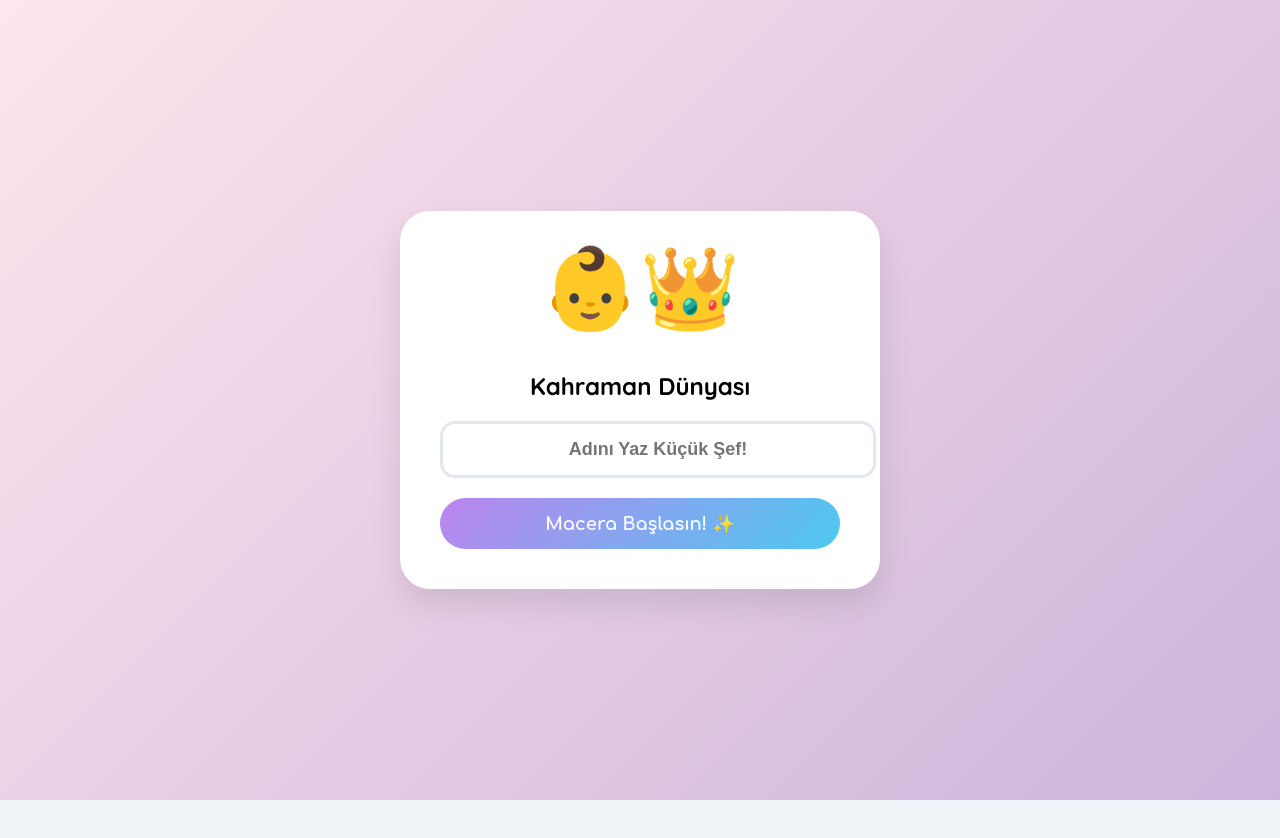
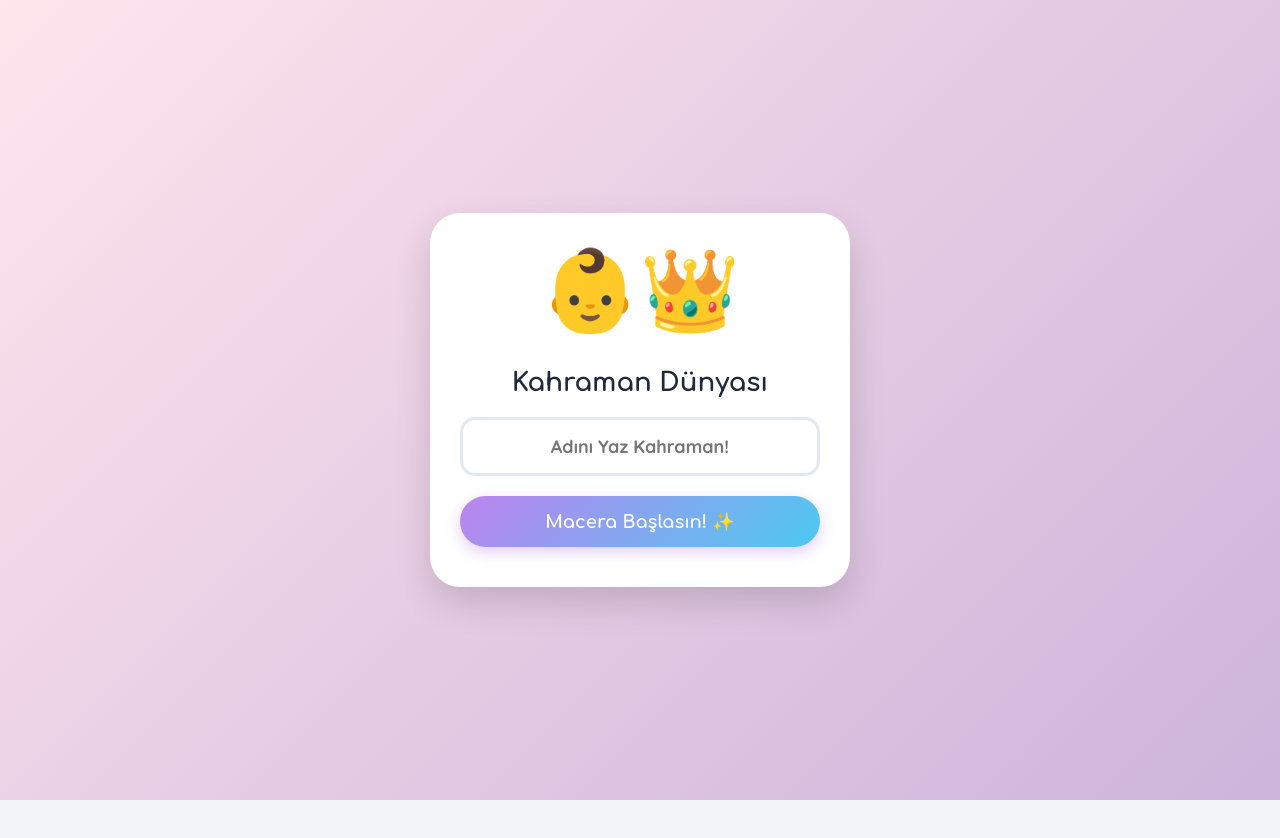
Before and after one commit to ozanerkan/aile-rutini, a plain HTML site: page index.html in a window 1280 px wide. Before the commit the page ends 800 px from the top, so only its background shows below. Drawn offline with Linux system fonts and the light colour scheme.

Commit message:
Refactor styles and improve layout in index.html

```diff
--- a/index.html
+++ b/index.html
@@ -23,11 +23,13 @@
             margin: 0; padding: 20px;
             display: flex; flex-direction: column; align-items: center;
             overflow-x: hidden; user-select: none;
+            min-height: 100vh;
+            justify-content: flex-start;
         }
 
-        /* TATLI ARKA PLAN ANİMASYONLARI (Uçan Balonlar ve Bulutlar) */
+        /* TATLI ARKA PLAN ELEMENTLERİ */
         .decor {
-            position: fixed; font-size: 30px; opacity: 0.15; z-index: -1;
+            position: fixed; font-size: 35px; opacity: 0.15; z-index: -1;
             animation: floatAnim 8s infinite ease-in-out;
         }
         @keyframes floatAnim {
@@ -35,32 +37,43 @@
             50% { transform: translateY(-20px) rotate(10deg); }
         }
 
-        /* GİRİŞ EKRANI */
+        /* %100 HİZALANMIŞ GİRİŞ EKRANI */
         #loginScreen {
             position: fixed; top: 0; left: 0; width: 100%; height: 100%;
             background: linear-gradient(135deg, #ffe5ec, #cdb4db);
-            z-index: 9999; display: flex; flex-direction: column; align-items: center; justify-content: center;
+            z-index: 9999;
+            display: flex; flex-direction: column; align-items: center; justify-content: center;
+            box-sizing: border-box;
         }
         .login-box {
-            background: white; padding: 40px; border-radius: 30px;
-            box-shadow: 0 15px 30px rgba(0,0,0,0.1); text-align: center; max-width: 400px; width: 90%;
+            background: white; padding: 40px 30px; border-radius: 30px;
+            box-shadow: 0 15px 35px rgba(0,0,0,0.15); text-align: center;
+            max-width: 420px; width: 85%;
+            display: flex; flex-direction: column; align-items: center; justify-content: center;
+            box-sizing: border-box;
         }
-        .login-avatar { font-size: 80px; animation: bounce 2s infinite; margin-bottom: 10px; }
+        .login-avatar { font-size: 80px; animation: bounce 2s infinite; margin-bottom: 15px; }
+        .login-box h2 { font-family: 'Comfortaa', cursive; color: var(--dark); margin: 0 0 20px 0; font-size: 26px; }
         .login-input {
             width: 100%; padding: 15px; border: 3px solid #e2e8f0; border-radius: 15px;
-            font-size: 18px; font-weight: bold; text-align: center; outline: none; margin-bottom: 20px;
+            font-family: 'Quicksand', sans-serif; font-size: 18px; font-weight: bold;
+            text-align: center; outline: none; margin-bottom: 20px; box-sizing: border-box;
+            transition: border-color 0.3s;
         }
+        .login-input:focus { border-color: var(--purple); }
         .login-btn {
             font-family: 'Comfortaa', cursive; background: linear-gradient(135deg, var(--purple), var(--blue));
-            color: white; border: none; padding: 15px; font-size: 18px; font-weight: bold; border-radius: 50px; cursor: pointer; width: 100%;
+            color: white; border: none; padding: 15px; font-size: 18px; font-weight: bold;
+            border-radius: 50px; cursor: pointer; width: 100%; box-sizing: border-box;
+            box-shadow: 0 5px 15px rgba(188, 132, 238, 0.4); transition: all 0.2s;
         }
+        .login-btn:hover { transform: translateY(-2px); box-shadow: 0 8px 20px rgba(188, 132, 238, 0.6); }
 
         /* ANA İÇERİK */
         #appContent { display: none; width: 100%; max-width: 900px; }
 
         h1 { font-family: 'Comfortaa', cursive; color: var(--dark); text-align: center; margin-bottom: 5px; }
 
-        /* MÜZİK VE KONTROL PANELİ */
         .control-panel {
             display: flex; justify-content: space-between; width: 100%; margin-bottom: 15px; gap: 10px;
         }
@@ -70,7 +83,6 @@
         }
         .mini-btn:hover { background: #f8fafc; }
 
-        /* ÜST PANEL (SKOR & PROGRESS) */
         .header-card {
             background: white; padding: 20px; border-radius: 25px;
             box-shadow: 0 10px 20px rgba(0,0,0,0.03); margin-bottom: 25px; text-align: center;
@@ -79,20 +91,16 @@
         .progress-container { background: #e2e8f0; border-radius: 50px; height: 25px; width: 100%; overflow: hidden; }
         .progress-bar { background: linear-gradient(90deg, var(--orange), var(--purple)); height: 100%; width: 0%; transition: width 0.4s; }
 
-        /* HAFTALIK TAKVİM / PROGRESS GÖRÜNÜMÜ */
         .weekly-tracker {
             display: flex; justify-content: space-around; margin-top: 15px; background: #f8fafc; padding: 10px; border-radius: 15px;
         }
-        .day-bubble {
-            display: flex; flex-direction: column; align-items: center; font-size: 12px; font-weight: bold; color: #64748b;
-        }
+        .day-bubble { display: flex; flex-direction: column; align-items: center; font-size: 12px; font-weight: bold; color: #64748b; }
         .day-circle {
             width: 30px; height: 30px; border-radius: 50%; background: #e2e8f0; margin-top: 5px;
             display: flex; align-items: center; justify-content: center; color: white; font-size: 14px;
         }
         .day-circle.done { background: var(--green); }
 
-        /* GÖREV GRUPLARI VE GRID */
         .category-container { margin-bottom: 30px; }
         .category-title {
             font-family: 'Comfortaa', cursive; font-size: 22px; color: var(--dark);
@@ -100,7 +108,6 @@
         }
         .grid { display: grid; grid-template-columns: repeat(auto-fill, minmax(160px, 1fr)); gap: 15px; }
 
-        /* 3D INTERAKTIF KART */
         .card { height: 160px; perspective: 1000px; cursor: pointer; position: relative; }
         .card-inner {
             position: relative; width: 100%; height: 100%; text-align: center;
@@ -118,21 +125,18 @@
         .card-back .card-title { color: white; }
         .points-badge { background: #f1f5f9; color: var(--orange); padding: 2px 8px; border-radius: 50px; font-size: 11px; font-weight: bold; margin-top: 5px; }
 
-        /* Silme Butonu (Düzenleme Modunda Görünür) */
         .delete-card-btn {
             position: absolute; top: -5px; right: -5px; background: var(--pink); color: white; border: none;
             width: 25px; height: 25px; border-radius: 50%; cursor: pointer; display: none; z-index: 10; font-weight: bold;
         }
 
-        /* ZAMAN KİLİDİ */
         .card.locked { cursor: not-allowed; opacity: 0.3; }
         .card.locked .card-front { background: #cbd5e1; border-color: #94a3b8; }
         .lock-text { font-size: 10px; color: #ef4444; font-weight: bold; margin-top: 2px; }
 
-        /* YENİ GÖREV EKLEME MODALI PANELİ */
         .creator-panel {
             background: white; padding: 20px; border-radius: 20px; margin-bottom: 20px;
-            display: none; box-shadow: 0 10px 20px rgba(0,0,0,0.05); width: 100%;
+            display: none; box-shadow: 0 10px 20px rgba(0,0,0,0.05); width: 100%; box-sizing: border-box;
         }
         .creator-panel input, .creator-panel select {
             padding: 10px; margin: 5px; border-radius: 10px; border: 2px solid #e2e8f0; font-family: inherit; font-size: 14px;
@@ -157,7 +161,7 @@
         <div class="login-box">
             <div class="login-avatar">👶👑</div>
             <h2>Kahraman Dünyası</h2>
-            <input type="text" id="childNameInput" class="login-input" placeholder="Adını Yaz Küçük Şef!" maxlength="12">
+            <input type="text" id="childNameInput" class="login-input" placeholder="Adını Yaz Kahraman!" maxlength="12">
             <button class="login-btn" onclick="login()">Macera Başlasın! ✨</button>
         </div>
     </div>
@@ -199,8 +203,7 @@
             <button class="mini-btn" style="background: var(--green); color: white; display: inline-block;" onclick="addNewTask()">Ekle ➕</button>
         </div>
 
-        <div id="tasksContainer">
-            </div>
+        <div id="tasksContainer"></div>
 
         <div class="action-bar">
             <button class="action-btn" style="background: var(--pink);" onclick="resetDay()">Günü Sıfırla 🔄</button>
@@ -215,7 +218,6 @@
         let isMusicPlaying = false;
         let editMode = false;
 
-        // VARSAYILAN BAŞLANGIÇ GÖREVLERİ
         const defaultTasks = [
             { id: 1, cat: 'morning', emoji: '👁️', title: 'Uyanmak', pts: 5, timeLock: true },
             { id: 2, cat: 'morning', emoji: '🛏️', title: 'Yatak Yapmak', pts: 10, timeLock: true },
@@ -250,16 +252,13 @@
         }
 
         function initApp() {
-            // Görevleri yükle (Kayıtlı yoksa varsayılanları çek)
             const savedTasks = localStorage.getItem('customTasks');
             userTasks = savedTasks ? JSON.parse(savedTasks) : defaultTasks;
-
             renderTasks();
             loadProgress();
             checkWeeklyHistory();
         }
 
-        // KATEGORİLERİ VE KARTLARI EKRANA BASMA MOTORU
         function renderTasks() {
             const container = document.getElementById('tasksContainer');
             container.innerHTML = '';
@@ -284,7 +283,6 @@
                 `;
 
                 catTasks.forEach(task => {
-                    // Sabah saati kilidi (06:00-10:00 dışındaysa kilitle)
                     let isLocked = false;
                     if(task.timeLock && (currentHour < 6 || currentHour >= 10)) {
                         isLocked = true;
@@ -314,7 +312,6 @@
             }
         }
 
-        // KART TIKLAMA VE PUAN HESAPLAMA
         function clickCard(element, isLocked) {
             if(isLocked || editMode) return;
 
@@ -337,8 +334,7 @@
             if(percent > 100) percent = 100;
             document.getElementById('progressBar').style.width = percent + '%';
 
-            // Baraj Geçildi mi? Haftalık gün dairesini yak
-            const currentDay = new Date().getDay(); // 0: Pazar, 1: Pzt...
+            const currentDay = new Date().getDay();
             const targetCircle = document.getElementById(`day-${currentDay}`);
 
             if(currentScore >= TARGET_SCORE) {
@@ -350,20 +346,18 @@
             }
         }
 
-        // MÜZİK AÇ / KAPAT
         function toggleMusic() {
             const music = document.getElementById('bgMusic');
             if(isMusicPlaying) {
                 music.pause();
                 document.getElementById('musicStatus').innerText = "Kapat";
             } else {
-                music.play().catch(() => alert("Müziği başlatmak için ekrana bir kez dokunun!"));
+                music.play().catch(() => alert("Müziği başlatmak için ekrana dokunun!"));
                 document.getElementById('musicStatus').innerText = "Açık 🎵";
             }
             isMusicPlaying = !isMusicPlaying;
         }
 
-        // DÜZENLEME (EDİT) MODUNU AÇMA
         function toggleEditMode() {
             editMode = !editMode;
             document.getElementById('creatorPanel').style.display = editMode ? 'block' : 'none';
@@ -372,7 +366,6 @@
             });
         }
 
-        // UYGULAMA İÇİNDEN YENİ GÖREV EKLEME
         function addNewTask() {
             const emoji = document.getElementById('newTaskEmoji').value.trim() || "⭐";
             const title = document.getElementById('newTaskTitle').value.trim();
@@ -387,28 +380,25 @@
                 emoji: emoji,
                 title: title,
                 pts: pts,
-                timeLock: cat === 'morning' // Sabah ise kilidi otomatik ekle
+                timeLock: cat === 'morning'
             };
 
             userTasks.push(newTask);
             localStorage.setItem('customTasks', JSON.stringify(userTasks));
 
-            // Temizle ve yenile
             document.getElementById('newTaskTitle').value = '';
             renderTasks();
-            toggleEditMode(); // Modu kapat
+            toggleEditMode();
         }
 
-        // GÖREV SİLME
         function deleteTask(event, id) {
-            event.stopPropagation(); // Karta tıklama tetiklenmesin
+            event.stopPropagation();
             userTasks = userTasks.filter(t => t.id !== id);
             localStorage.setItem('customTasks', JSON.stringify(userTasks));
             renderTasks();
             toggleEditMode();
         }
 
-        // VERİ DEPOLAMA VE GEÇMİŞ KONTROLÜ
         function saveProgress() {
             localStorage.setItem('score', currentScore);
             const completedIds = [];
```
